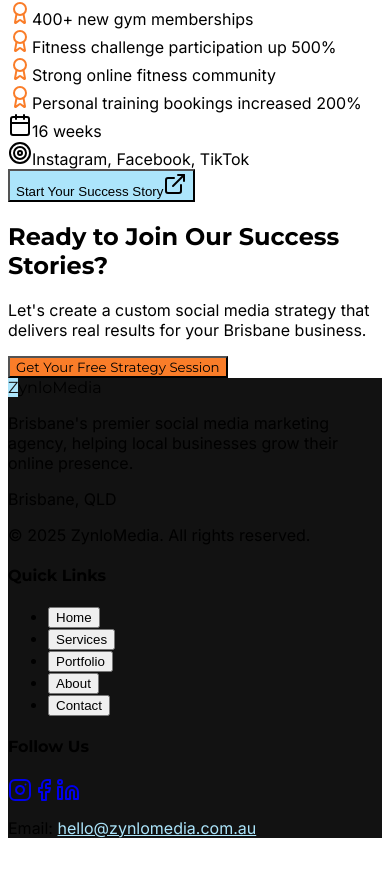
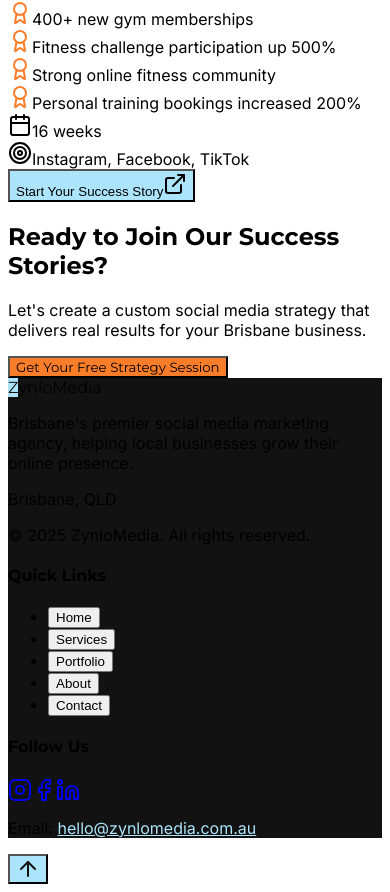
Before and after one commit to sam1926/ZynloMediaSite, a React (Vite) app in the folder client/: page /portfolio in a window 390 px wide. Shown: the part 4343-5235 px from the top of the page. Before the commit the page ends 5197 px from the top, so only its background shows below. Built offline with nearby package versions, Linux system fonts and the light colour scheme.

Commit message:
Add mobile-friendly scroll to top button

```diff
--- /dev/null
+++ b/client/src/components/scroll-to-top-button.tsx
@@ -0,0 +1,32 @@
+import { useEffect, useState } from "react";
+import { ArrowUp } from "lucide-react";
+import { Button } from "@/components/ui/button";
+
+export default function ScrollToTopButton() {
+  const [isVisible, setIsVisible] = useState(false);
+
+  useEffect(() => {
+    const handleScroll = () => {
+      setIsVisible(window.scrollY > 300);
+    };
+    window.addEventListener("scroll", handleScroll, { passive: true });
+    return () => window.removeEventListener("scroll", handleScroll);
+  }, []);
+
+  const scrollToTop = () => {
+    window.scrollTo({ top: 0, behavior: "smooth" });
+  };
+
+  return (
+    <div className={`fixed bottom-20 right-6 z-40 ${isVisible ? "block" : "hidden"}`}>
+      <Button
+        onClick={scrollToTop}
+        size="icon"
+        variant="ghost"
+        className="rounded-full bg-soft-blue text-dark-gray hover:bg-bright-orange"
+      >
+        <ArrowUp className="h-5 w-5" />
+      </Button>
+    </div>
+  );
+}
--- a/client/src/index.css
+++ b/client/src/index.css
@@ -228,6 +228,17 @@ html {
   scroll-behavior: smooth;
 }
 
+/* Hide scrollbars on mobile */
+@media (max-width: 767px) {
+  body {
+    -ms-overflow-style: none;
+    scrollbar-width: none;
+  }
+  body::-webkit-scrollbar {
+    display: none;
+  }
+}
+
 /* Reduced motion */
 @media (prefers-reduced-motion: reduce) {
   .animate-float,
--- a/client/src/pages/home.tsx
+++ b/client/src/pages/home.tsx
@@ -13,6 +13,7 @@ import Footer from "@/components/footer";
 import { useGSAPAnimations } from "@/hooks/use-gsap-animations";
 import { MessageCircle, X } from "lucide-react";
 import { Button } from "@/components/ui/button";
+import ScrollToTopButton from "@/components/scroll-to-top-button";
 
 export default function Home() {
   const [isChatOpen, setIsChatOpen] = useState(false);
@@ -107,6 +108,7 @@ export default function Home() {
           </button>
         </div>
       </div>
+      <ScrollToTopButton />
     </div>
   );
 }
--- a/client/src/pages/portfolio.tsx
+++ b/client/src/pages/portfolio.tsx
@@ -5,6 +5,7 @@ import { useGSAPAnimations } from "@/hooks/use-gsap-animations";
 import { Button } from "@/components/ui/button";
 import { ArrowLeft, ExternalLink, Utensils, Shirt, Coffee, Sparkles, Camera, Users, TrendingUp, Calendar, Target, Award } from "lucide-react";
 import { useLocation } from "wouter";
+import ScrollToTopButton from "@/components/scroll-to-top-button";
 
 export default function Portfolio() {
   const [, navigate] = useLocation();
@@ -285,6 +286,7 @@ export default function Portfolio() {
       </main>
 
       <Footer />
+      <ScrollToTopButton />
     </div>
   );
 }
```
